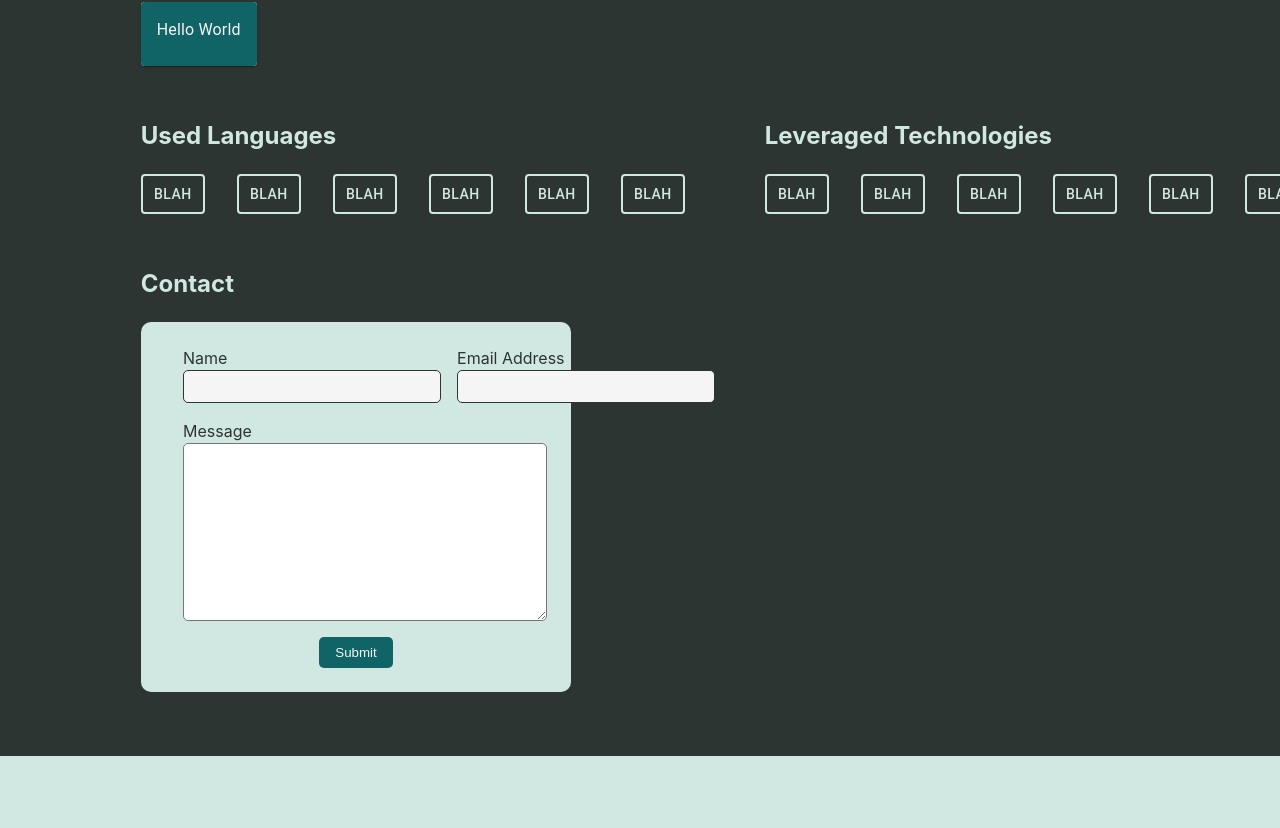
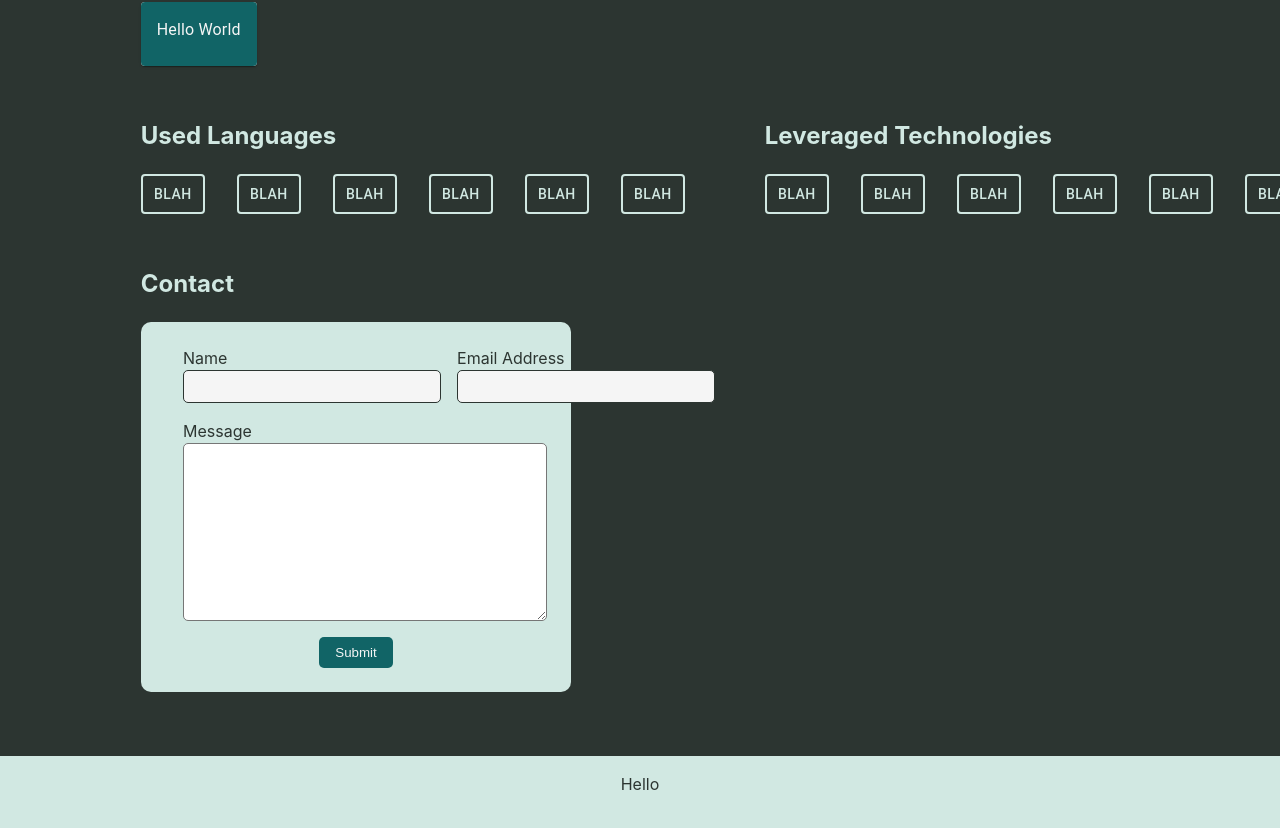
Before and after one commit to YB-BigSwan/swanson-portfolio, a React (Vite) app: page / in a window 1280 px wide. Shown: the part 1638-2466 px from the top of the page. Built offline with nearby package versions, Linux system fonts and the light colour scheme; no server answers.

Commit message:
more debugging

```diff
--- a/src/components/Footer.jsx
+++ b/src/components/Footer.jsx
@@ -3,7 +3,7 @@ import "../styles/Homepage.css";
 const Footer = () => {
   return (
     <div className="footer-container">
-      <p></p>
+      <p>Hello</p>
     </div>
   );
 };
```
